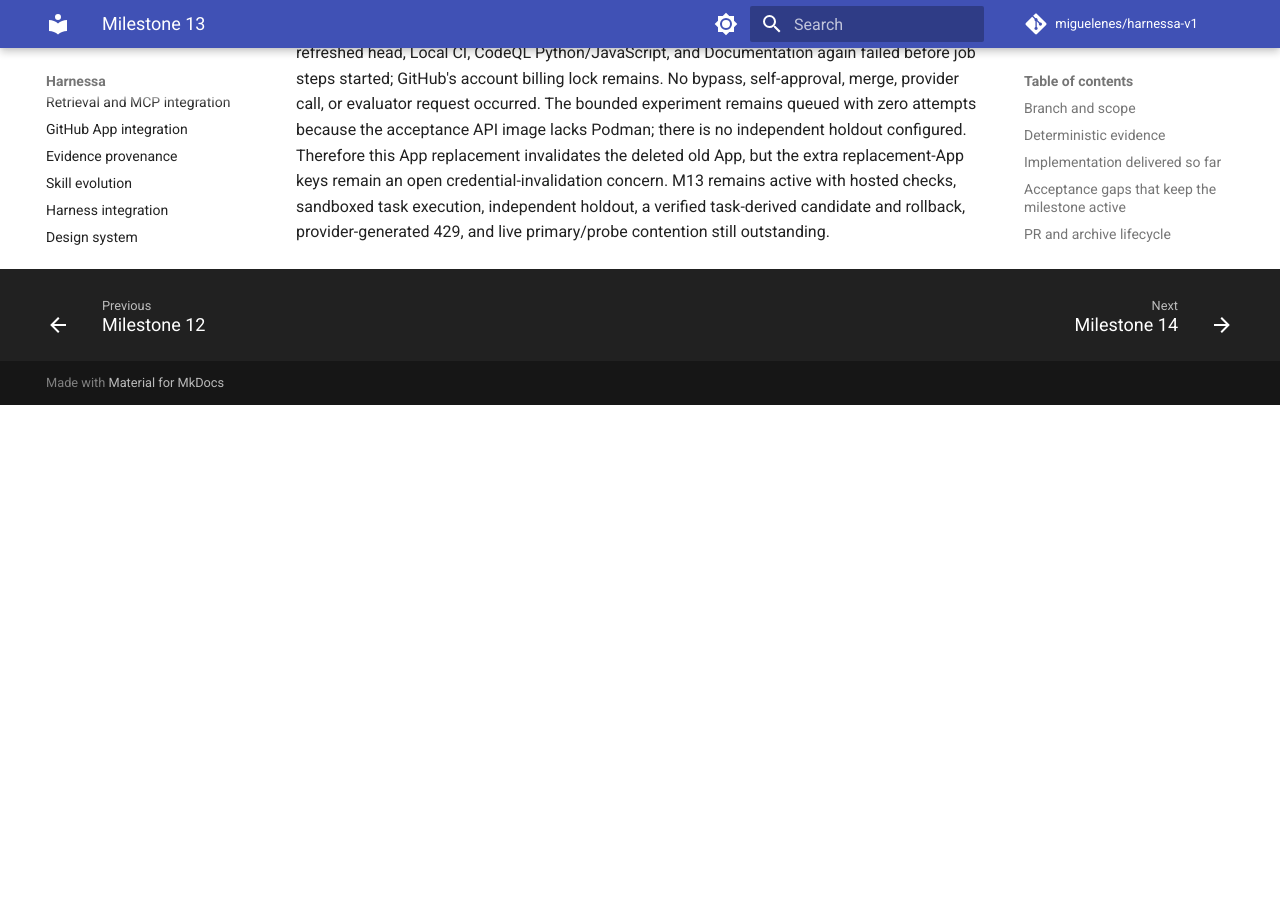
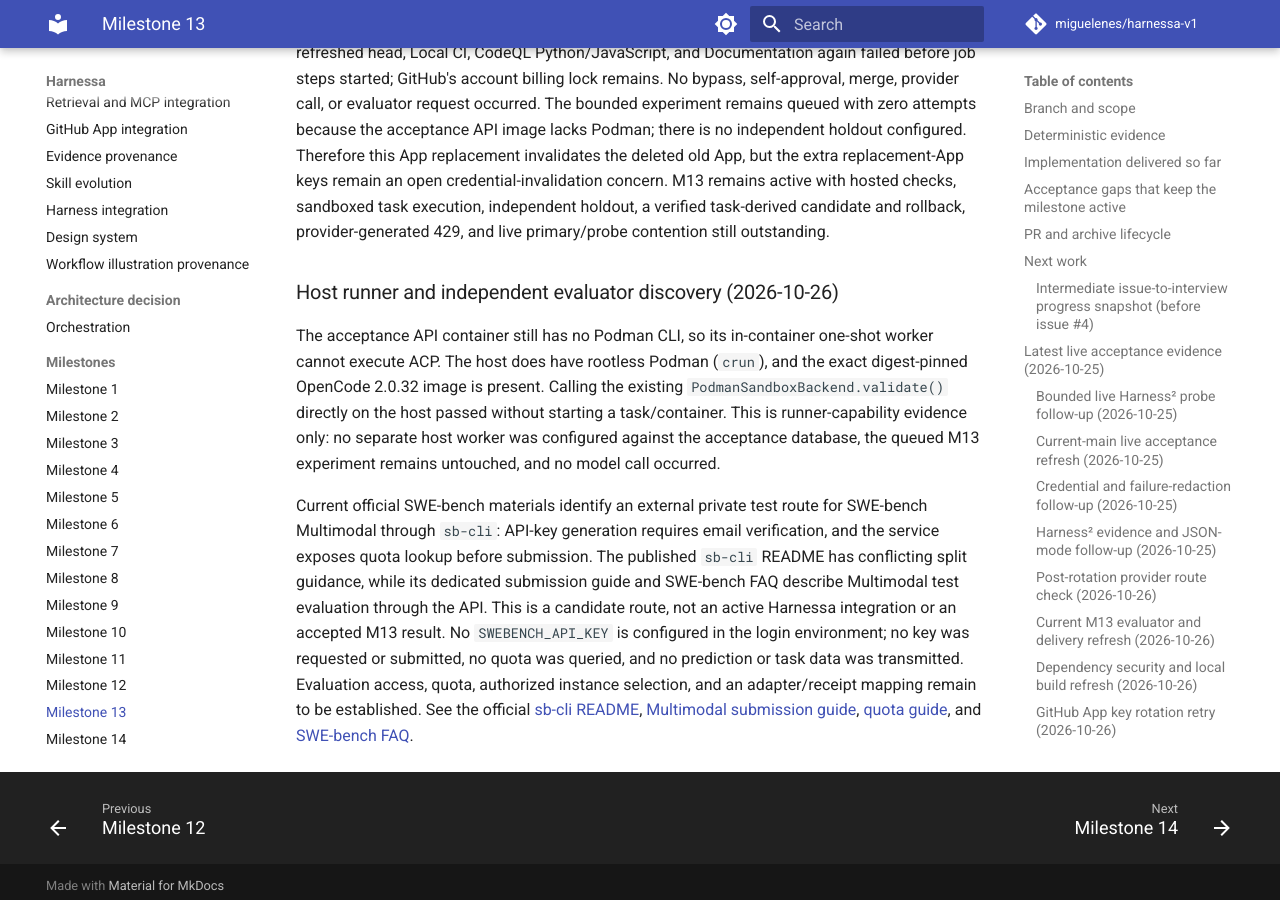
Before and after one commit to miguelenes/harnessa-v1, an MkDocs documentation site: the page built from docs/milestones/13.md, in a window 1280 px wide and 900 px high, scrolled down 21269 px. Built offline with MkDocs 1.6.1 and Material for MkDocs 9.7.7, drawn with Linux system fonts in a browser that asks for light colours; comment, search, counter and statistics services are not loaded; before the commit the page ends 21674 px from its top, so only the background shows below that.

Commit message:
docs(m13): record runner and holdout access path

```diff
--- a/docs/acceptance-report.md
+++ b/docs/acceptance-report.md
@@ -417,3 +417,24 @@
 required hosted checks, safe agent execution, independent evaluation, task-derived
 promotion/rollback, provider-generated rate limiting, and live primary/probe
 contention remain open.
+
+### Host runner and independent evaluator discovery (2026-10-26)
+
+The API container still lacks Podman. On the host, rootless Podman reports
+`rootless=true` with `crun`, the exact digest-pinned OpenCode 2.0.32 image is
+present, and the existing `PodmanSandboxBackend.validate()` passes without
+starting a task or container. The host worker has not been configured against
+the acceptance database; the queued experiment remains untouched.
+
+Official SWE-bench materials describe private Multimodal test evaluation via
+`sb-cli`; key generation requires email verification, and quota lookup precedes
+submission. Its README has conflicting split wording, while the dedicated
+submission guide and FAQ identify the API route. This remains an unprovisioned
+candidate, not an Harnessa integration or result. `SWEBENCH_API_KEY` is absent
+from the login environment; there was no key request, quota query, submission,
+provider request, or spend. Account access, quota, authorized instances, and a
+bounded Harnessa adapter/receipt mapping remain open. See the official
+[sb-cli README](https://github.com/swe-bench/sb-cli/blob/main/README.md),
+[Multimodal submission guide](https://www.swebench.com/sb-cli/submit-to-leaderboard/),
+[quota guide](https://www.swebench.com/sb-cli/user-guide/get-quotas/), and
+[SWE-bench FAQ](https://www.swebench.com/SWE-bench/faq/).
--- a/docs/milestones/13.md
+++ b/docs/milestones/13.md
@@ -273,3 +273,28 @@
 active with hosted checks, sandboxed task execution, independent holdout, a
 verified task-derived candidate and rollback, provider-generated 429, and live
 primary/probe contention still outstanding.
+
+### Host runner and independent evaluator discovery (2026-10-26)
+
+The acceptance API container still has no Podman CLI, so its in-container
+one-shot worker cannot execute ACP. The host does have rootless Podman (`crun`),
+and the exact digest-pinned OpenCode 2.0.32 image is present. Calling the
+existing `PodmanSandboxBackend.validate()` directly on the host passed without
+starting a task/container. This is runner-capability evidence only: no separate
+host worker was configured against the acceptance database, the queued M13
+experiment remains untouched, and no model call occurred.
+
+Current official SWE-bench materials identify an external private test route for
+SWE-bench Multimodal through `sb-cli`: API-key generation requires email
+verification, and the service exposes quota lookup before submission. The
+published `sb-cli` README has conflicting split guidance, while its dedicated
+submission guide and SWE-bench FAQ describe Multimodal test evaluation through
+the API. This is a candidate route, not an active Harnessa integration or an
+accepted M13 result. No `SWEBENCH_API_KEY` is configured in the login
+environment; no key was requested or submitted, no quota was queried, and no
+prediction or task data was transmitted. Evaluation access, quota, authorized
+instance selection, and an adapter/receipt mapping remain to be established.
+See the official [sb-cli README](https://github.com/swe-bench/sb-cli/blob/main/README.md),
+[Multimodal submission guide](https://www.swebench.com/sb-cli/submit-to-leaderboard/),
+[quota guide](https://www.swebench.com/sb-cli/user-guide/get-quotas/), and
+[SWE-bench FAQ](https://www.swebench.com/SWE-bench/faq/).
```
